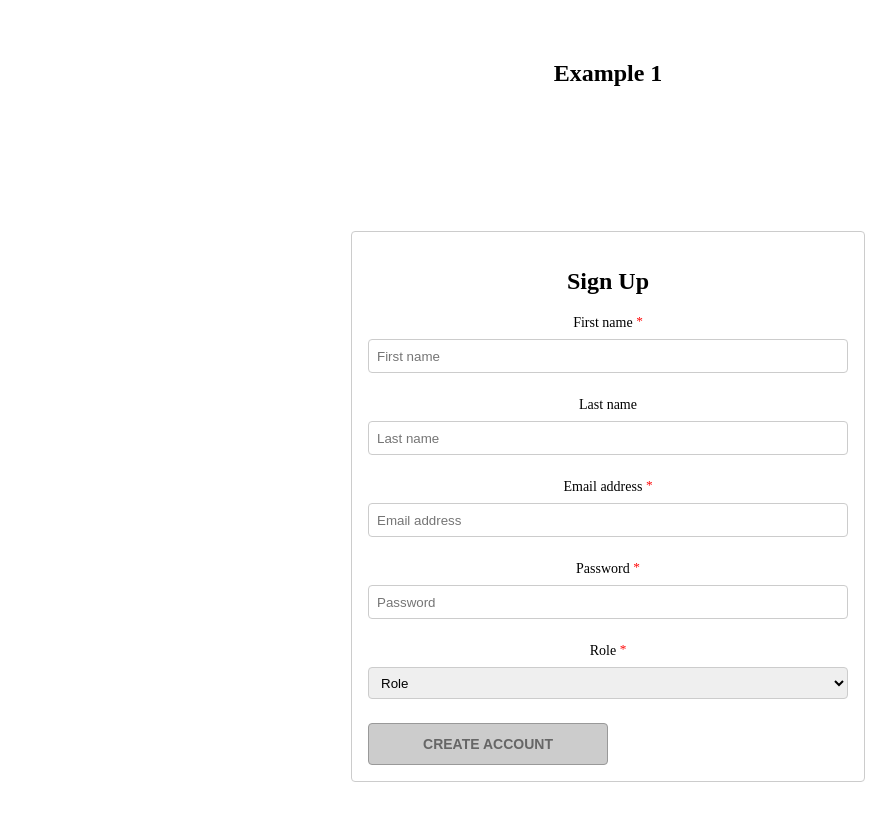
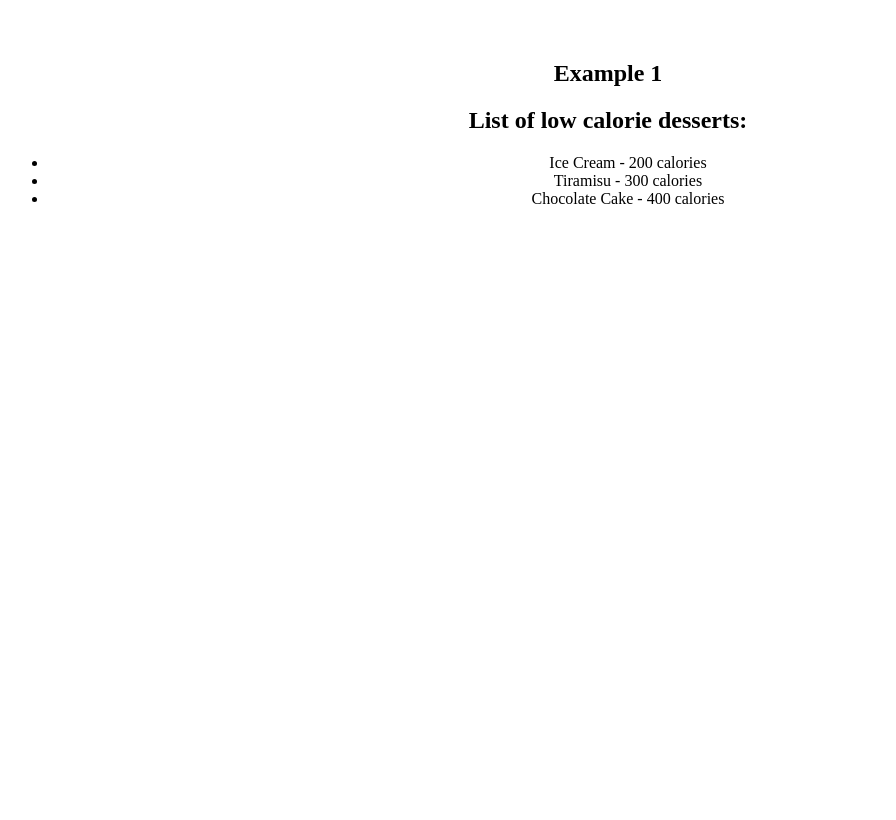
Before and after one commit to nserrano123/Nebula, a React (Vite) app: page /example/1 in a window 1280 px wide. Shown: the top 820 px of the page, without its empty margins (32-928 px from the left). Built offline with nearby package versions, Linux system fonts and the light colour scheme.

Commit message:
list example

```diff
--- a/src/AppContext.tsx
+++ b/src/AppContext.tsx
@@ -1,18 +1,35 @@
-import {
-  BrowserRouter as Router,
-  Routes,
-  Route,
-  useNavigate,
-  useParams,
-} from "react-router-dom";
+import React from 'react';
+import { BrowserRouter as Router, Routes, Route, useNavigate, useParams } from "react-router-dom";
 import { ThemeProvider } from "./contexts/theme_context";
-import AppForm from "./components/form_example";
-import CustomHook from "./components/custom_hook";
-import FetchExample from "./components/fetch_example";
-import UseStateExample from "./components/useState_example";
-import "./styles/AppContext.css";
+import './styles/AppContext.css';
+import './App.css';
 
-// Home component with a cards menu in two columns
+// DessertsList Component
+interface Dessert {
+  name: string;
+  calories: number;
+  createdAt: string;
+}
+
+const DessertsList = ({ data }: { data: Dessert[] }) => {
+  const dessertList = data
+    .filter(dessert => dessert.calories < 500)
+    .sort((a, b) => a.calories - b.calories)
+    .map(dessert => {
+      const itemText = `${dessert.name} - ${dessert.calories} calories`;
+      return <li key={dessert.name}>{itemText}</li>;
+    });
+
+  return (
+    <div>
+      <ul>
+        {dessertList}
+      </ul>
+    </div>
+  );
+};
+
+// Home Component with a cards menu and DessertsList route
 const Home = () => {
   const navigate = useNavigate();
   const examples = [
@@ -20,6 +37,7 @@ const Home = () => {
     { id: 2, title: "CustomHook", description: "Example of a Custom Hook" },
     { id: 3, title: "Fetch Example", description: "Using Fetch API for data" },
     { id: 4, title: "UseState Example", description: "Using useState in React" },
+    { id: 5, title: "Desserts List", description: "List of low calorie desserts" },
   ];
 
   const handleCardClick = (id: number) => {
@@ -35,9 +53,7 @@ const Home = () => {
             className="p-6 bg-white border border-gray-300 rounded-lg shadow hover:shadow-lg transition-shadow cursor-pointer"
             onClick={() => handleCardClick(example.id)}
           >
-            <h3 className="mb-2 text-xl font-semibold text-gray-900">
-              {example.title}
-            </h3>
+            <h3 className="mb-2 text-xl font-semibold text-gray-900">{example.title}</h3>
             <p className="text-gray-600">{example.description}</p>
             <button className="mt-4 w-full rounded-md bg-blue-500 px-4 py-2 text-white hover:bg-blue-600 transition-colors">
               Go to Page
@@ -49,23 +65,26 @@ const Home = () => {
   );
 };
 
-// Individual Example Page using useParams hook
+// Individual Example Page
 const ExamplePage = () => {
-  const { id } = useParams<{ id: string }>();
+  const { id } = useParams();
   let content;
 
   switch (id) {
     case "1":
-      content = <AppForm />;
+      content = <DessertsListPage />;
       break;
     case "2":
-      content = <CustomHook />;
+      content = <div>AppForm Example</div>;
       break;
     case "3":
-      content = <FetchExample />;
+      content = <div>CustomHook Example</div>;
       break;
     case "4":
-      content = <UseStateExample />;
+      content = <div>Fetch Example</div>;
+      break;
+    case "5":
+      content = <div>UseState Example</div>;
       break;
     default:
       content = <div>Example not found</div>;
@@ -75,6 +94,23 @@ const ExamplePage = () => {
     <div className="min-h-screen bg-gray-100 p-4">
       <h2 className="text-2xl font-bold mb-4">Example {id}</h2>
       {content}
+    </div>
+  );
+};
+
+// Desserts List Page Component
+const DessertsListPage = () => {
+  const desserts = [
+    { name: "Chocolate Cake", calories: 400, createdAt: "2022-09-01" },
+    { name: "Ice Cream", calories: 200, createdAt: "2022-01-02" },
+    { name: "Tiramisu", calories: 300, createdAt: "2021-10-03" },
+    { name: "Cheesecake", calories: 600, createdAt: "2022-01-04" },
+  ];
+
+  return (
+    <div>
+      <h2>List of low calorie desserts:</h2>
+      <DessertsList data={desserts} />
     </div>
   );
 };
```
